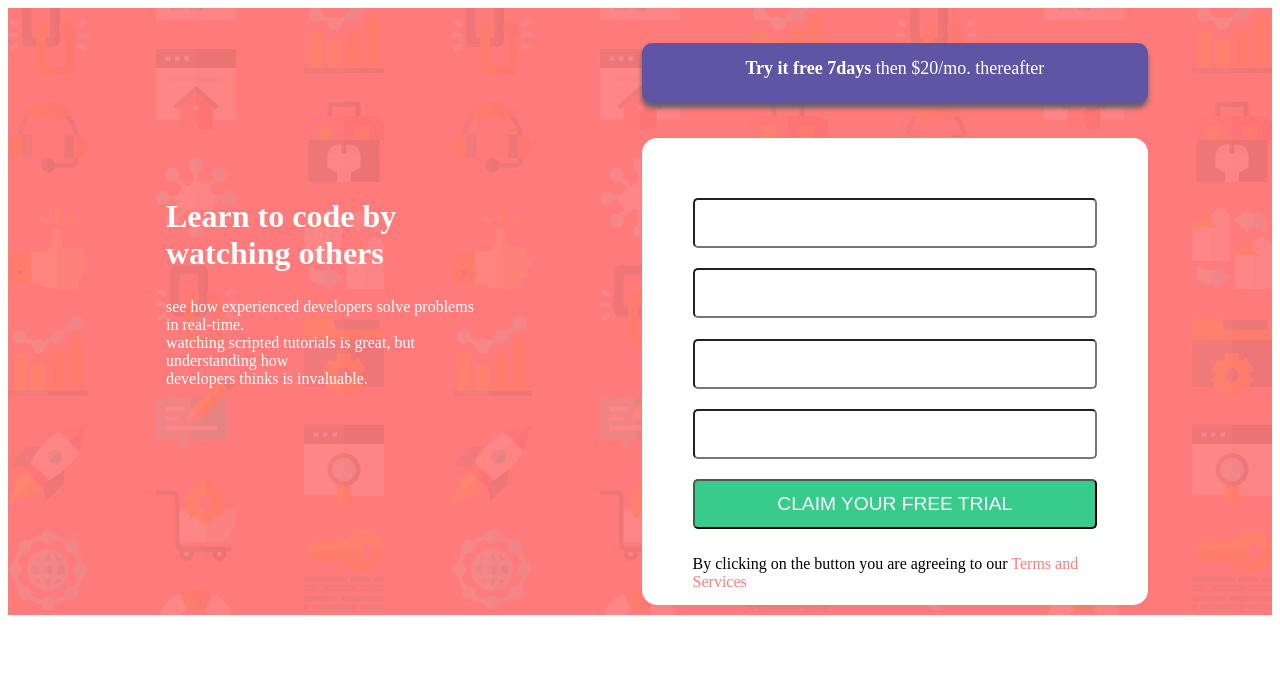
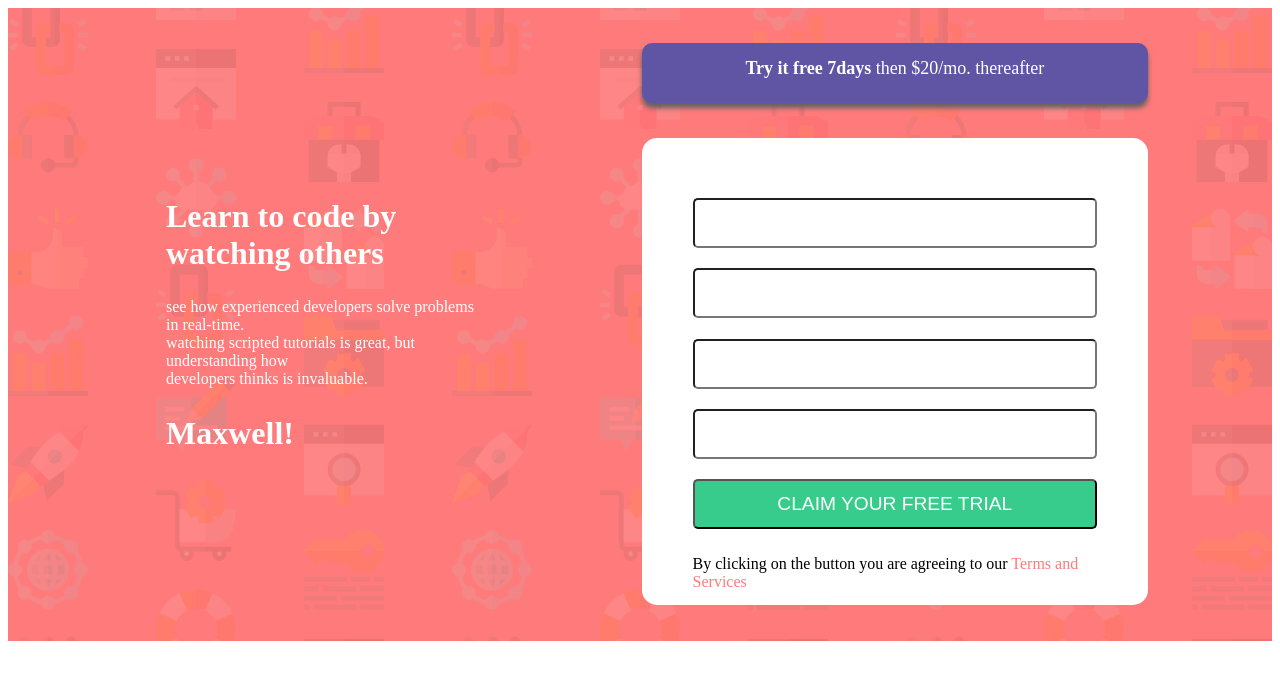
Before and after one commit to ogheneCodes/ogheneCodes-Responsiveness-and-Media-Queries, a plain HTML site: page index.html in a window 1280 px wide. Drawn offline with Linux system fonts and the light colour scheme.

Commit message:
new commit

```diff
--- a/index.html
+++ b/index.html
@@ -18,6 +18,7 @@
                     <br>
                     developers thinks is invaluable.
                 </p>
+                <h2>Maxwell!</h2>
 
             </div>
         </div>
```
